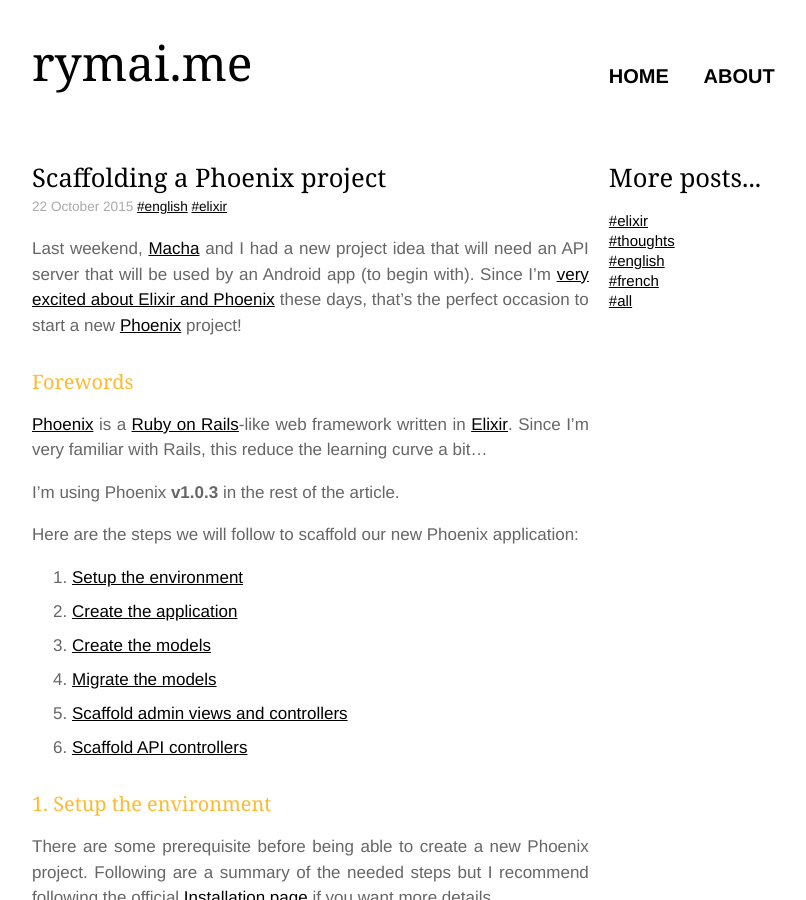
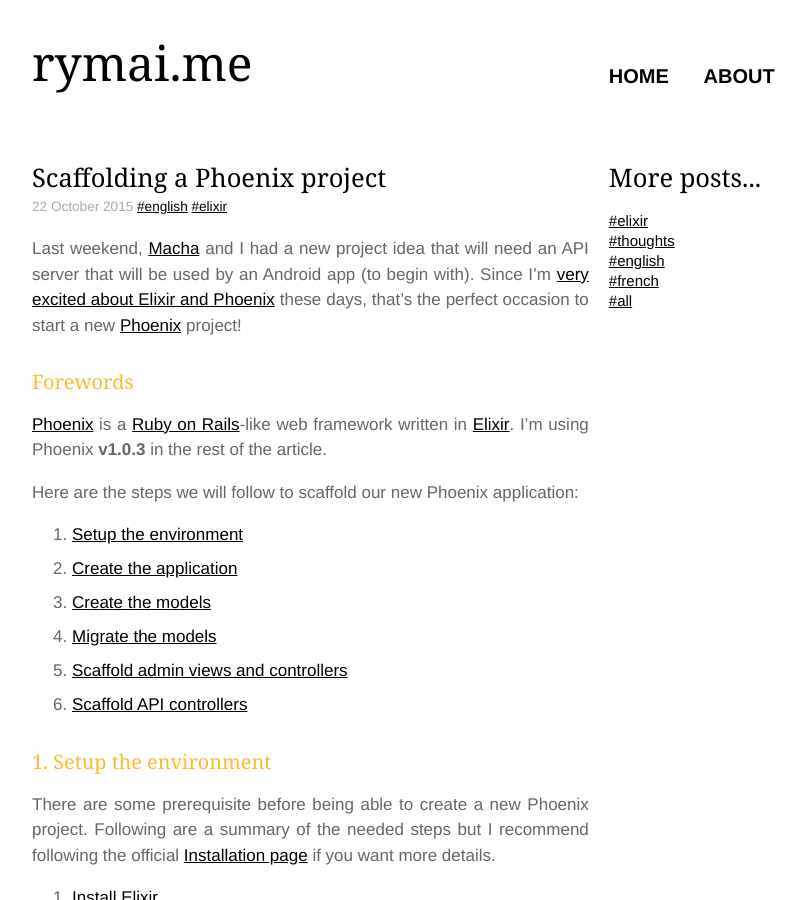
Before and after one commit to rymai/rymai.github.io, a Jekyll site: the page built from _posts/2015-10-22-scaffolding-a-phoenix-project.md, in a window 1280 px wide and 900 px high. Shown: the whole window, without its empty margins (139-945 px from the left). Built offline with Jekyll 4.4.1, drawn with Linux system fonts in a browser that asks for light colours; Markdown is read by kramdown in place of the engine named in the settings.

Commit message:
Remove useless sentence

```diff
--- a/_posts/2015-10-22-scaffolding-a-phoenix-project.md
+++ b/_posts/2015-10-22-scaffolding-a-phoenix-project.md
@@ -7,9 +7,7 @@
 
 ### Forewords
 
-[Phoenix](http://www.phoenixframework.org) is a [Ruby on Rails](http://rubyonrails.org/)-like web framework written in [Elixir](http://elixir-lang.org/). Since I'm very familiar with Rails, this reduce the learning curve a bit...
-
-I'm using Phoenix **v1.0.3** in the rest of the article.
+[Phoenix](http://www.phoenixframework.org) is a [Ruby on Rails](http://rubyonrails.org/)-like web framework written in [Elixir](http://elixir-lang.org/). I'm using Phoenix **v1.0.3** in the rest of the article.
 
 Here are the steps we will follow to scaffold our new Phoenix application:
 
```
